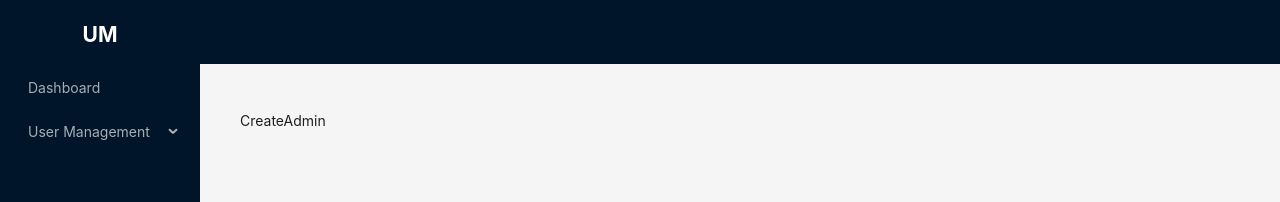
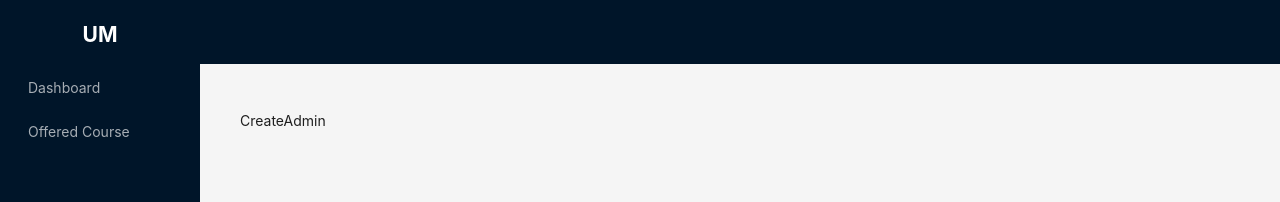
Before and after one commit to salmanabdullahfahim/university-management-client, a React (Vite) app: page /admin/create-admin in a window 1280 px wide. Shown: the top 202 px of the page. Built offline with nearby package versions, Linux system fonts and the light colour scheme.

Commit message:
render sidebar based on role

```diff
--- a/src/components/layout/Sidebar.tsx
+++ b/src/components/layout/Sidebar.tsx
@@ -1,9 +1,33 @@
 import { Layout, Menu } from "antd";
 import { sideBarItemsGenerator } from "../../utils/sidebarItemsGenerator";
 import { AdminPaths } from "../../routes/admin.routes";
+import { FacultyPaths } from "../../routes/faculty.routes";
+import { StudentPaths } from "../../routes/student.route";
 
 const { Sider } = Layout;
+
+const userRole = {
+  ADMIN: "admin",
+  FACULTY: "faculty",
+  STUDENT: "student",
+};
 const Sidebar = () => {
+  const role = "faculty";
+  let sidebarItems;
+
+  switch (role) {
+    case userRole.ADMIN:
+      sidebarItems = sideBarItemsGenerator(AdminPaths, role);
+      break;
+    case userRole.FACULTY:
+      sidebarItems = sideBarItemsGenerator(FacultyPaths, role);
+      break;
+    case userRole.STUDENT:
+      sidebarItems = sideBarItemsGenerator(StudentPaths, role);
+      break;
+    default:
+      break;
+  }
   return (
     <Sider breakpoint="lg" collapsedWidth="0">
       <div
@@ -20,7 +44,7 @@ const Sidebar = () => {
         theme="dark"
         mode="inline"
         defaultSelectedKeys={["4"]}
-        items={sideBarItemsGenerator(AdminPaths, "admin")}
+        items={sidebarItems}
       />
     </Sider>
   );
--- /dev/null
+++ b/src/pages/faculty/FacultyDashboard.tsx
@@ -0,0 +1,7 @@
+import React from "react";
+
+const FacultyDashboard = () => {
+  return <div>FacultyDashboard</div>;
+};
+
+export default FacultyDashboard;
--- /dev/null
+++ b/src/pages/faculty/OfferedCourse.tsx
@@ -0,0 +1,7 @@
+import React from "react";
+
+const OfferedCourse = () => {
+  return <div>OfferedCourse</div>;
+};
+
+export default OfferedCourse;
--- /dev/null
+++ b/src/pages/student/OfferedCourse.tsx
@@ -0,0 +1,7 @@
+import React from "react";
+
+const OfferedCourse = () => {
+  return <div>OfferedCourse</div>;
+};
+
+export default OfferedCourse;
--- /dev/null
+++ b/src/pages/student/StudentDashboard.tsx
@@ -0,0 +1,7 @@
+import React from "react";
+
+const StudentDashboard = () => {
+  return <div>StudentDashboard</div>;
+};
+
+export default StudentDashboard;
--- /dev/null
+++ b/src/routes/faculty.routes.tsx
@@ -0,0 +1,15 @@
+import FacultyDashboard from "../pages/faculty/FacultyDashboard";
+import OfferedCourse from "../pages/faculty/OfferedCourse";
+
+export const FacultyPaths = [
+  {
+    name: "Dashboard",
+    path: "dashboard",
+    element: <FacultyDashboard />,
+  },
+  {
+    name: "Offered Course",
+    path: "offered-course",
+    element: <OfferedCourse />,
+  },
+];
--- /dev/null
+++ b/src/routes/student.route.tsx
@@ -0,0 +1,15 @@
+import OfferedCourse from "../pages/student/OfferedCourse";
+import StudentDashboard from "../pages/student/StudentDashboard";
+
+export const StudentPaths = [
+  {
+    name: "Dashboard",
+    path: "dashboard",
+    element: <StudentDashboard />,
+  },
+  {
+    name: "Offered Course",
+    path: "offered-course",
+    element: <OfferedCourse />,
+  },
+];
```
Also changed, not shown: src/routes/routes.tsx (+13 -0 lines).
